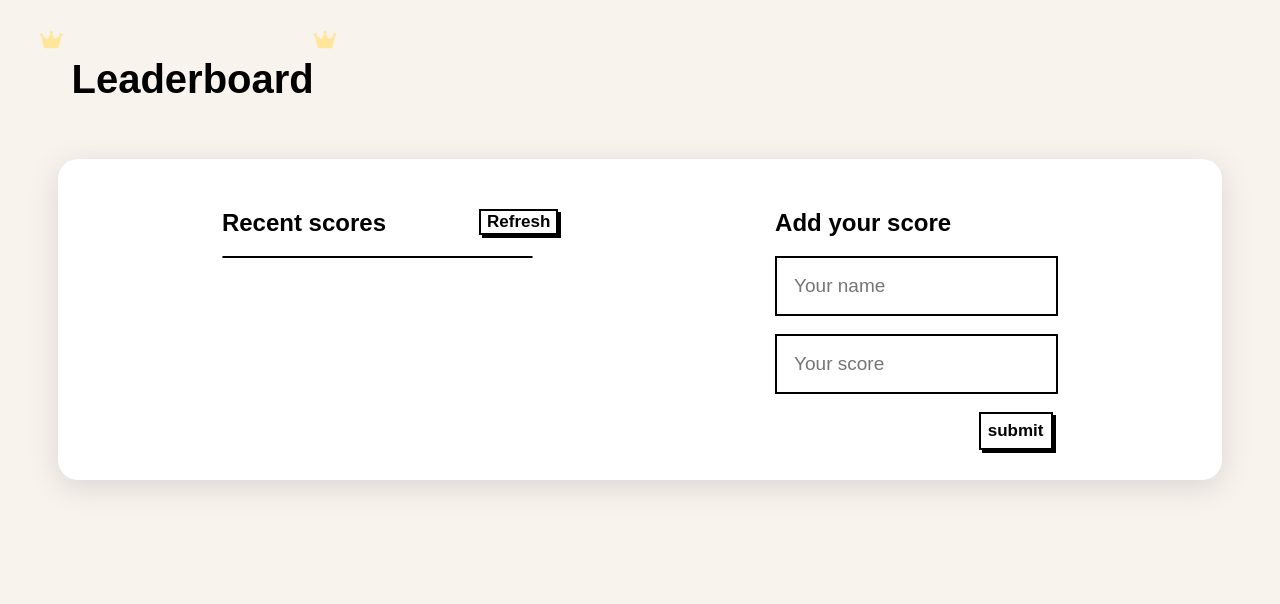
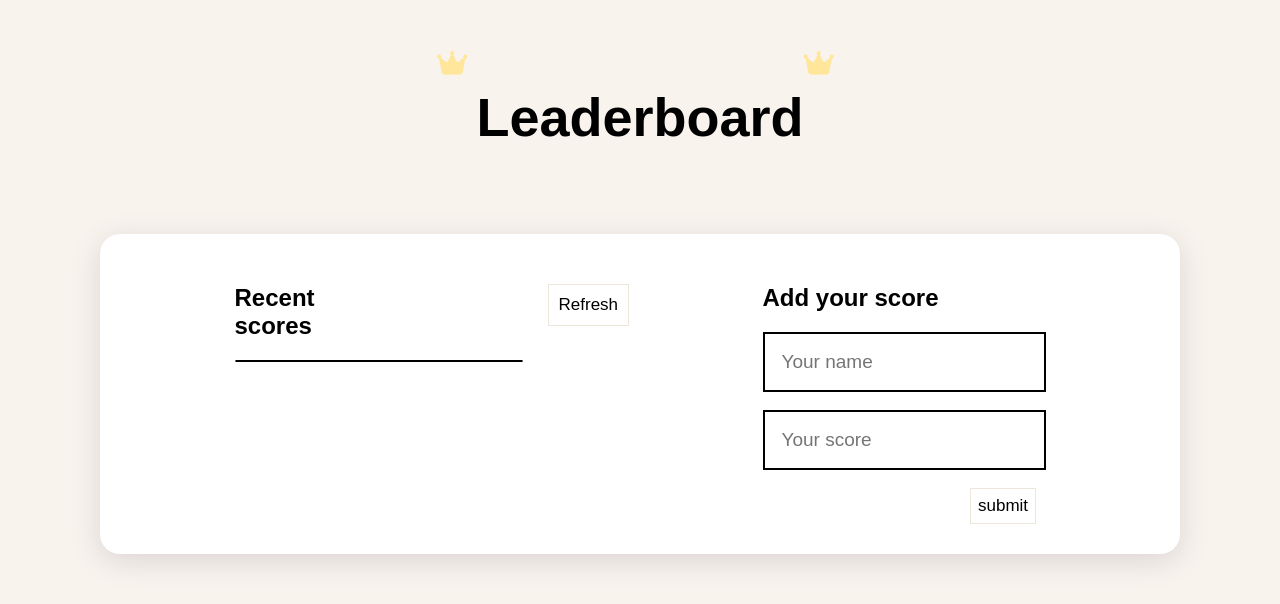
Before and after one commit to nedjwab/microverse-Leaderboard, a website built with webpack: page src/index.html in a window 1280 px wide. Built offline with nearby package versions, Linux system fonts and the light colour scheme; no server answers; a web font is replaced by a local one.

Commit message:
Add style to the buttons

```diff
--- a/src/style.css
+++ b/src/style.css
@@ -8,8 +8,9 @@ body {
 
 header {
   display: flex;
-  margin:30px 40px;
-  font-size: 20px;
+  justify-content: center;
+  margin:50px 40px;
+  font-size: 27px;
 }
 
 .container {
@@ -18,8 +19,8 @@ header {
   gap: 60px;
   justify-content: center;
   margin-bottom: 27px;
-  margin-left:58px;
-  margin-right: 58px;
+  margin-left:100px;
+  margin-right: 100px;
   box-shadow: rgba(100, 100, 111, 0.2) 0px 7px 29px 0px;
   padding: 30px 10px;
   border-radius: 20px;
@@ -34,12 +35,11 @@ header {
 
 #add-button {
   background-color: white;
-  border: solid 2px black;
   font-size: 17px;
-  font-weight: 600;
-  box-shadow: 3px 3px;
+  font-weight: 400;
   padding: 7px;
   position: relative;
+  border: solid 1px #EDE6DB;
   left: 35%;
 }
 
@@ -59,7 +59,7 @@ input {
   width: 90%;
   border: solid 1px black;
   font-size: 20px;
-  border-radius: 20px;
+  border-radius: 10px;
 }
 
 .item:nth-child(odd) {
@@ -67,18 +67,28 @@ input {
 }
 
 #refresh {
-  box-shadow: 3px 3px;
   background-color: white;
-  border: solid 2px black;
   font-size: 17px;
-  font-weight: 600;
+  font-weight: 400;
   height: 40%;
   margin-top: 20px;
+  border:none;
+  margin-left: 140px;
+  border: solid 1px #EDE6DB;
+  padding:10px;
 }
 
-#add-button,
 #refresh:hover {
   cursor: pointer;
+  border-radius: 20px;
+  background-color:#F9F3EE;
+}
+
+#add-button:hover {
+  cursor: pointer;
+  border-radius: 20px;
+  background-color:#F9F3EE;
+  padding:13px;
 }
 
 .informations {
```
